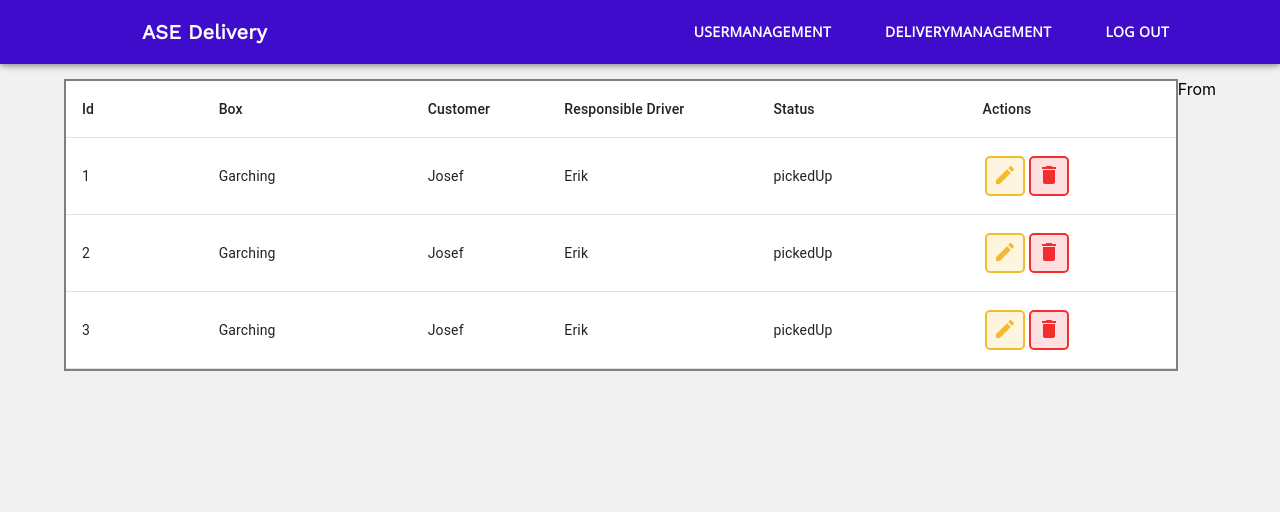
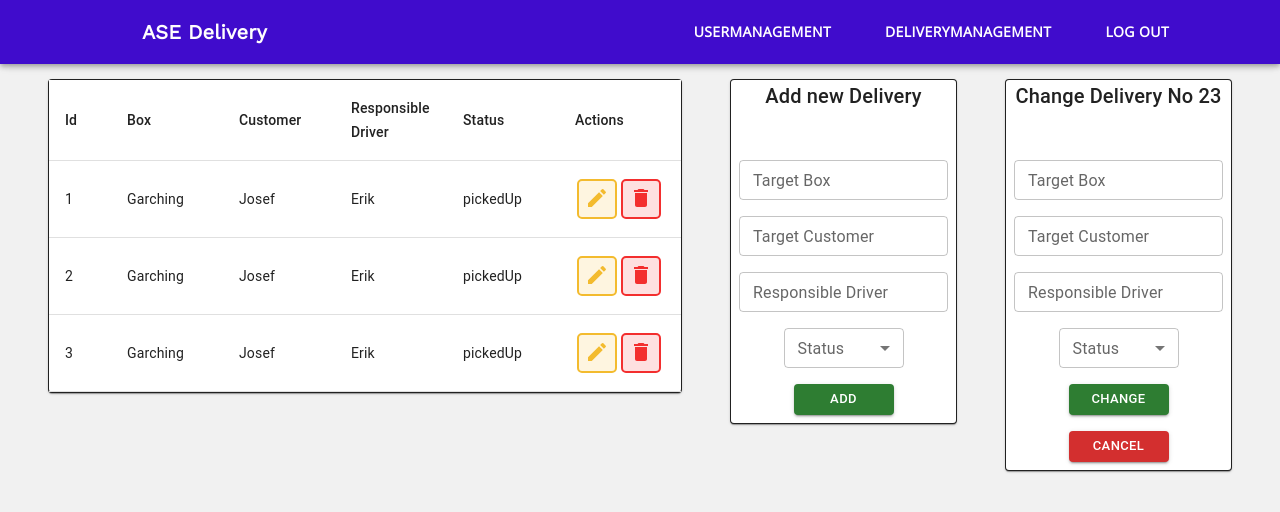
Before and after one commit to joaquinmurcia/ATSE-Microservice-Delivery-System, a React (Create React App) app in the folder frontend/ase_frontend/: page /delivery-management in a window 1280 px wide. Shown: the top 512 px of the page. Built offline with nearby package versions, Linux system fonts and the light colour scheme.

Commit message:
Add add- and editform

```diff
--- a/frontend/ase_frontend/src/App.css
+++ b/frontend/ase_frontend/src/App.css
@@ -1,5 +1,6 @@
 .App {
   text-align: center;
+  width: auto;
 }
 
 .App-logo {
--- a/frontend/ase_frontend/src/App.js
+++ b/frontend/ase_frontend/src/App.js
@@ -9,7 +9,7 @@ import {
 
 function App() {
     return (
-        <div className="App">
+        <div className="App" >
             <div className="Header"><Header/></div>
             <div className="Body">
                 <Routes>
--- a/frontend/ase_frontend/src/views/AddNewForm.js
+++ b/frontend/ase_frontend/src/views/AddNewForm.js
@@ -1,9 +1,33 @@
-import DeliveriesList from "./DeliveriesList";
+import Button from "@mui/material/Button";
+import {TextField, Typography, Paper, Container, MenuItem, Select, InputLabel, FormControl} from "@mui/material"
 
 
 const AddNewForm = () => {
     return (
-        <div> From </div>
+        <Container>
+            <Paper  sx={{border: 1, borderRadius: 1}}>
+                <Typography component="h1" variant="h6" align="center" marginBottom={5}>
+                    Add new Delivery
+                </Typography>
+                <TextField sx={{minWidth: 120, margin: 1}} size="small" name="targetBox" label="Target Box"/>
+                <br/>
+                <TextField sx={{minWidth: 120, margin: 1}} size="small" name="targetCustomer" label="Target Customer"/>
+                <br/>
+                <TextField sx={{minWidth: 120, margin: 1}} size="small" name="responsibleDriver" label="Responsible Driver"/>
+                <br/>
+                <FormControl sx={{minWidth: 120, margin: 1}}size="small">
+                <InputLabel id="selectStatus">Status</InputLabel>
+                <Select name="deliveryStatus" labelId="selectStatus" label="">
+                    <MenuItem value=""><em>None</em></MenuItem>
+                    <MenuItem value="open">Open</MenuItem>
+                    <MenuItem value="pickedUp">Picked Up</MenuItem>
+                    <MenuItem value="delivered">Delivered</MenuItem>
+                </Select>
+                </FormControl>
+                <br/>
+                <Button sx={{minWidth: 100, margin: 1}} variant="contained" size="small" color="success">Add</Button>
+            </Paper>
+        </Container>
     );
 }
 
--- a/frontend/ase_frontend/src/views/DeliveriesList.js
+++ b/frontend/ase_frontend/src/views/DeliveriesList.js
@@ -1,11 +1,6 @@
 import React from 'react';
 import {makeStyles} from "@material-ui/core";
-import Table from '@mui/material/Table';
-import TableBody from '@mui/material/TableBody';
-import TableCell from '@mui/material/TableCell';
-import TableContainer from '@mui/material/TableContainer';
-import TableHead from '@mui/material/TableHead';
-import TableRow from '@mui/material/TableRow';
+import {Container, Paper, Table, TableBody, TableCell, TableContainer, TableHead, TableRow} from '@mui/material';
 import { Delete, ModeEdit } from '@mui/icons-material';
 
 const initialList = [
@@ -29,9 +24,10 @@ const initialList = [
 const useStyles = makeStyles(() => {
     return {
         listStyle: {
-            backgroundColor: '#ffffff',
+            //backgroundColor: '#ffffff',
             listStyleType: 'none',
-            border: 'solid gray 2px',
+            //border: 'solid gray 2px',
+            overflowX: 'hidden'
         },
         cellStyle:{
            border: 'solid red 2px'
@@ -65,12 +61,12 @@ const DeliveriesList = () => {
     const [list, setList] = React.useState(initialList);
 
     const columns = [
-        { id: 'id', label: 'Id', minWidth: 100},
-        { id: 'targetBox', label: 'Box', minWidth: 170 },
-        { id: 'targetCustomer', label: 'Customer', minWidth: 100},
-        { id: 'responsibleDriver', label: 'Responsible Driver', minWidth: 170 },
-        { id: 'deliveryStatus', label: 'Status', minWidth: 170 },
-        { id: 'buttons', label: 'Actions', minWidth: 170 },
+        { id: 'id', label: 'Id', minWidth: 30},
+        { id: 'targetBox', label: 'Box', minWidth: 80 },
+        { id: 'targetCustomer', label: 'Customer', minWidth: 80},
+        { id: 'responsibleDriver', label: 'Responsible Driver', minWidth: 80 },
+        { id: 'deliveryStatus', label: 'Status', minWidth: 80 },
+        { id: 'buttons', label: 'Actions', minWidth: 90 },
     ];
 
     const deleteRow = id => {
@@ -82,7 +78,9 @@ const DeliveriesList = () => {
     };
 
     return (
-        <TableContainer sx={{ maxHeight: 440 }}>
+        <Container>
+        <Paper  sx={{border: 1, borderRadius: 1}}>
+        <TableContainer>
             <Table stickyHeader aria-label="sticky table" className={listStyle}>
                 <TableHead>
                     <TableRow>
@@ -131,6 +129,8 @@ const DeliveriesList = () => {
                 </TableBody>
             </Table>
         </TableContainer>
+        </Paper>
+        </Container>
     );
 };
 
--- a/frontend/ase_frontend/src/views/DeliveryManagement.js
+++ b/frontend/ase_frontend/src/views/DeliveryManagement.js
@@ -1,7 +1,7 @@
-import Button from "@mui/material/Button";
-import {TextField,Typography,Paper,Container} from "@mui/material"
+import {Container} from "@mui/material"
 import DeliveriesList from "./DeliveriesList";
 import AddNewForm from "./AddNewForm";
+import EditDeliveryForm from "./EditDeliveryForm";
 import {makeStyles} from "@material-ui/core";
 
 const useStyles = makeStyles(() => ({
@@ -16,10 +16,11 @@ function DeliveryManagement(){
     const { layout } = useStyles();
 
     return(
-        <Container >
-            <div className={layout}>
+        <Container maxWidth={false}>
+            <div className={layout} >
                 <DeliveriesList/>
                 <AddNewForm/>
+                <EditDeliveryForm/>
             </div>
         </Container>
     );
--- /dev/null
+++ b/frontend/ase_frontend/src/views/EditDeliveryForm.js
@@ -0,0 +1,36 @@
+import Button from "@mui/material/Button";
+import {TextField, Typography, Paper, Container, MenuItem, Select, InputLabel, FormControl} from "@mui/material"
+
+
+const EditDeliveryFrom = () => {
+    const Id = 23;
+    return (
+        <Container>
+            <Paper  sx={{border: 1, borderRadius: 1}}>
+                <Typography component="h1" variant="h6" align="center" marginBottom={5}>
+                    Change Delivery No {Id}
+                </Typography>
+                <TextField sx={{minWidth: 120, margin: 1}} size="small" name="targetBox" label="Target Box"/>
+                <br/>
+                <TextField sx={{minWidth: 120, margin: 1}} size="small" name="targetCustomer" label="Target Customer"/>
+                <br/>
+                <TextField sx={{minWidth: 120, margin: 1}} size="small" name="responsibleDriver" label="Responsible Driver"/>
+                <br/>
+                <FormControl sx={{minWidth: 120, margin: 1}} size="small">
+                    <InputLabel id="selectStatus">Status</InputLabel>
+                    <Select name="deliveryStatus" labelId="selectStatus" label="">
+                        <MenuItem value=""><em>None</em></MenuItem>
+                        <MenuItem value="open">Open</MenuItem>
+                        <MenuItem value="pickedUp">Picked Up</MenuItem>
+                        <MenuItem value="delivered">Delivered</MenuItem>
+                    </Select>
+                </FormControl>
+                <br/>
+                <Button sx={{minWidth: 100, margin: 1}} variant="contained" size="small" color="success">Change</Button>
+                <Button sx={{minWidth: 100, margin: 1}} variant="contained" size="small" color="error">Cancel</Button>
+            </Paper>
+        </Container>
+    );
+}
+
+export default EditDeliveryFrom
```
